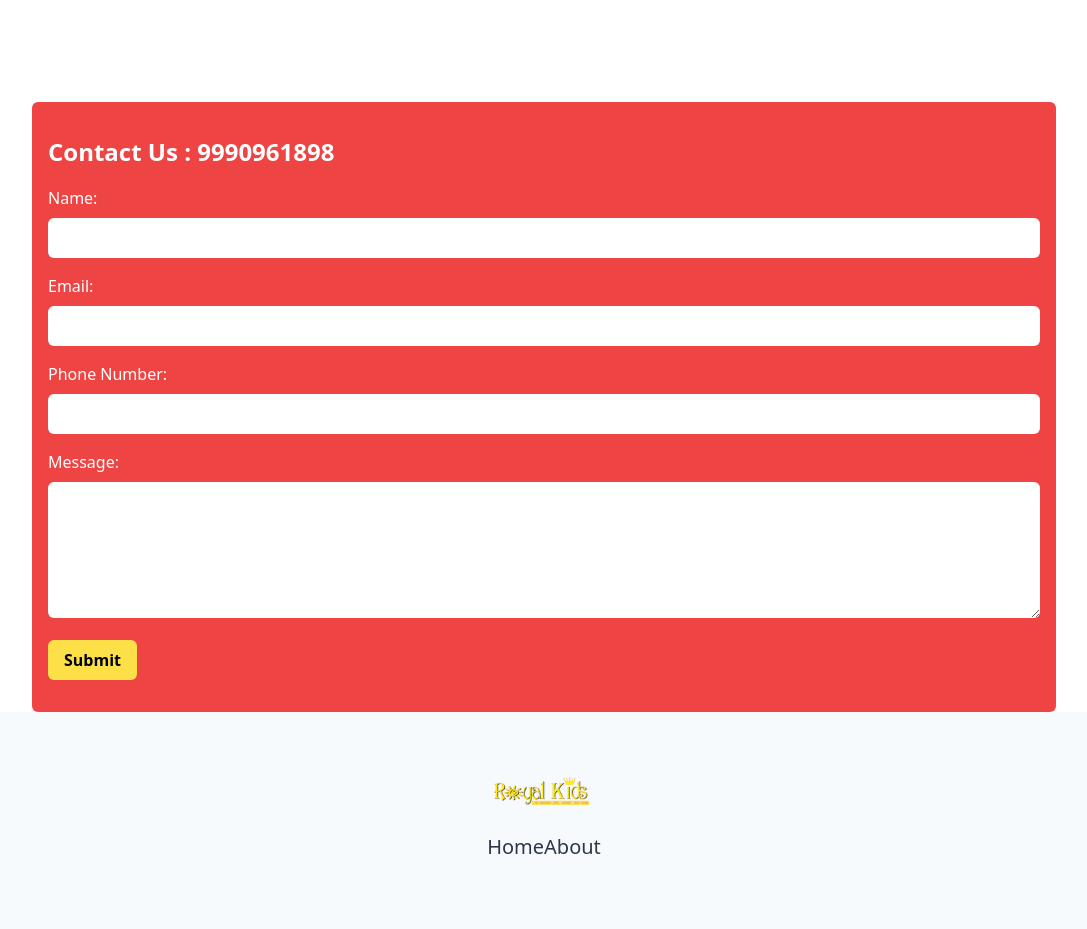
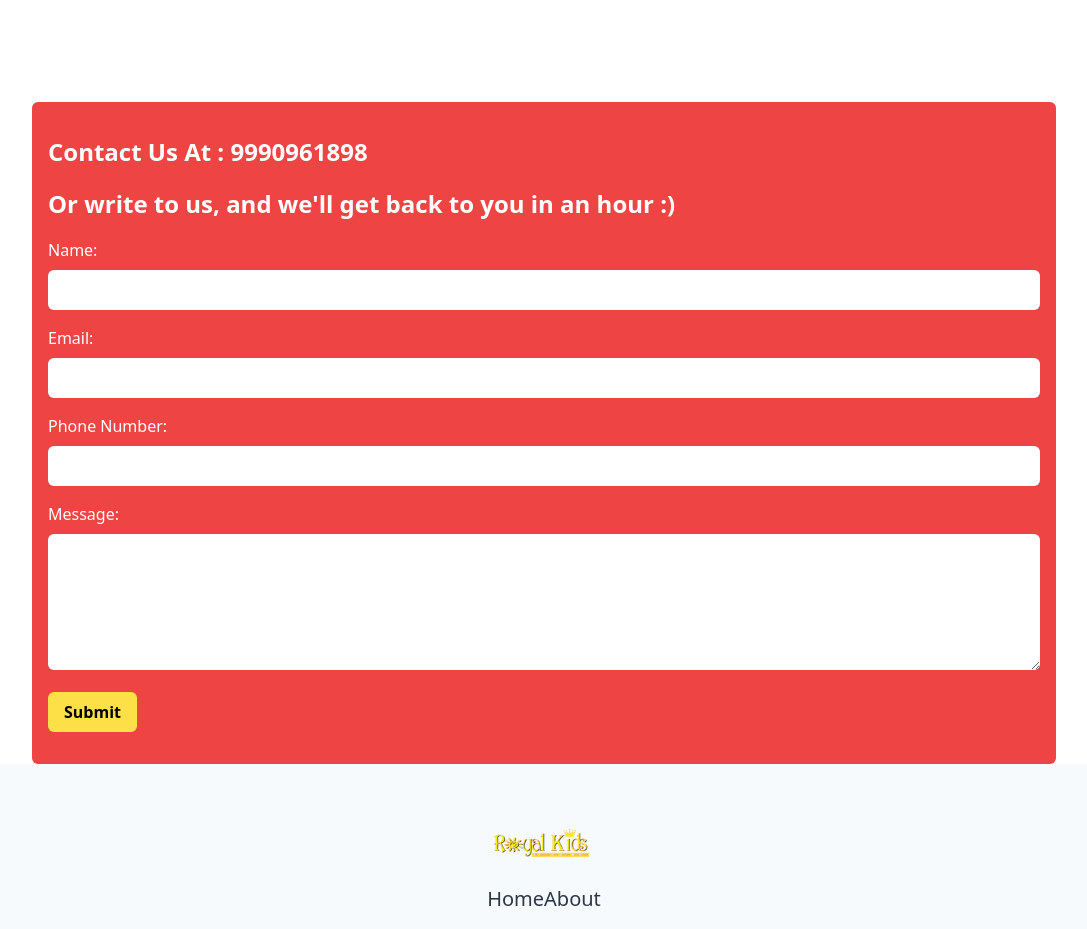
Before and after one commit to beingutsav/royal-kids-initial, a Next.js app: page / in a window 1280 px wide. Shown: the part 2940-3869 px from the top of the page, without its empty margins (96-1183 px from the left). Built offline with nearby package versions, Linux system fonts and the light colour scheme.

Commit message:
updated contact info message

```diff
--- a/src/templates/ContactForm.tsx
+++ b/src/templates/ContactForm.tsx
@@ -1,3 +1,4 @@
+/* eslint-disable react/no-unescaped-entities */
 import { send } from 'emailjs-com';
 import React, { useState } from 'react';
 
@@ -56,8 +57,11 @@ const ContactForm: React.FC = () => {
   return (
     <div className="mx-auto mt-20 max-w-screen-lg rounded-md bg-red-500 px-4 py-8">
       <h2 className="mb-4 text-2xl font-semibold text-white">
-        Contact Us : 9990961898
+        Contact Us At : {AppConfig.enquiry_number}
       </h2>
+      <h3 className="mb-4 text-2xl font-semibold text-white">
+        Or write to us, and we'll get back to you in an hour :)
+      </h3>
       <form onSubmit={handleSubmit}>
         <div className="mb-4">
           <label htmlFor="name" className="mb-2 block text-white">
--- a/src/utils/AppConfig.ts
+++ b/src/utils/AppConfig.ts
@@ -1,9 +1,10 @@
 export const AppConfig = {
   site_name: '',
   title: 'Royal Kids School, Raj Nagar, Ghaziabad',
-  description: 'Gift your kid a startling future!',
+  description: 'The best elementary school in Ghaziabad',
   locale: 'en',
   email_template_id: 'template_fwdnf84',
   email_user_id: 'PtcvAtZHTlYbGIRgs',
   email_service_id: 'royal_kids_outlook',
+  enquiry_number: '9990961898',
 };
```
Also changed, not shown: 1 other file (tests, documents, lock files or other folders).
